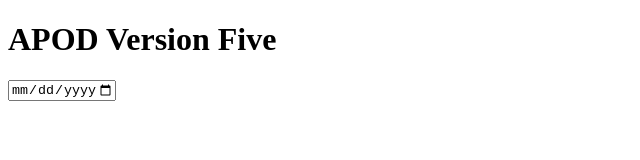
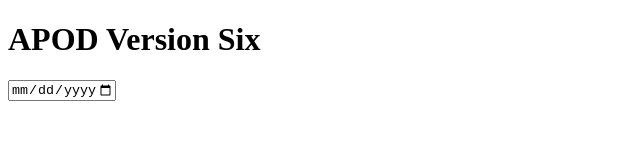
Before and after one commit to nsitu/APOD, a website: page public/index.html in a window 1280 px wide. Shown: the full height of the page, 0-640 px from the left. Drawn offline with nearby package versions, Linux system fonts and the light colour scheme.

Commit message:
Version Six

```diff
--- a/public/index.html
+++ b/public/index.html
@@ -13,7 +13,7 @@
   </head>
   <body>
     <header>
-        <h1>APOD Version Five</h1>
+        <h1>APOD Version Six</h1>
     </header>
     <main id="app">
         <form>
```
